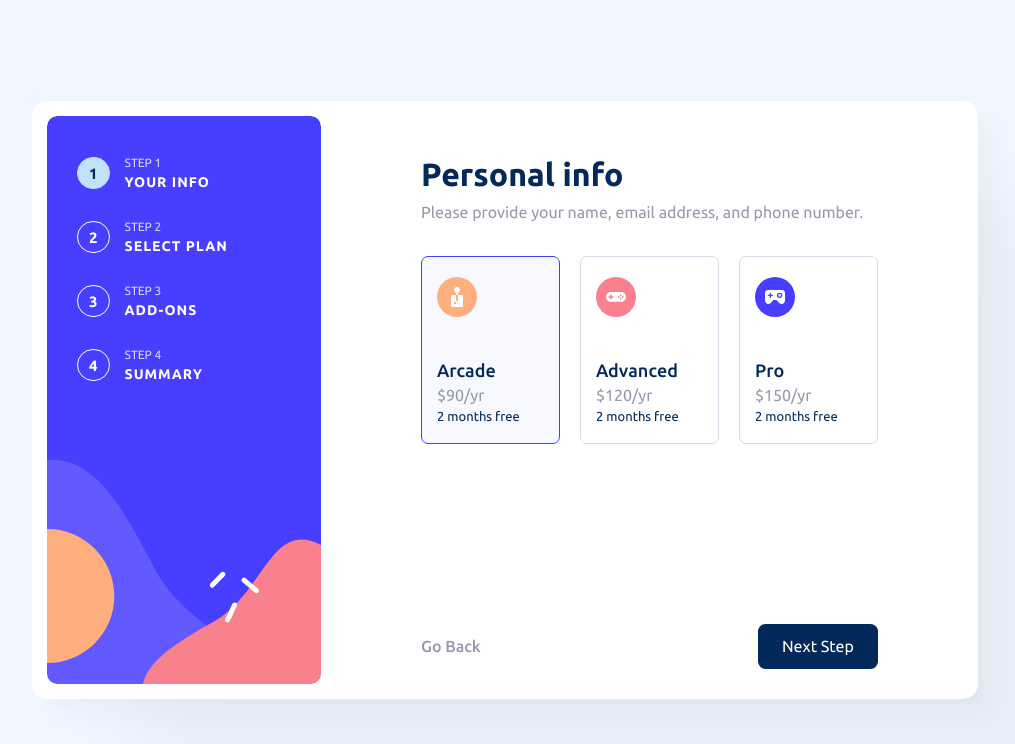
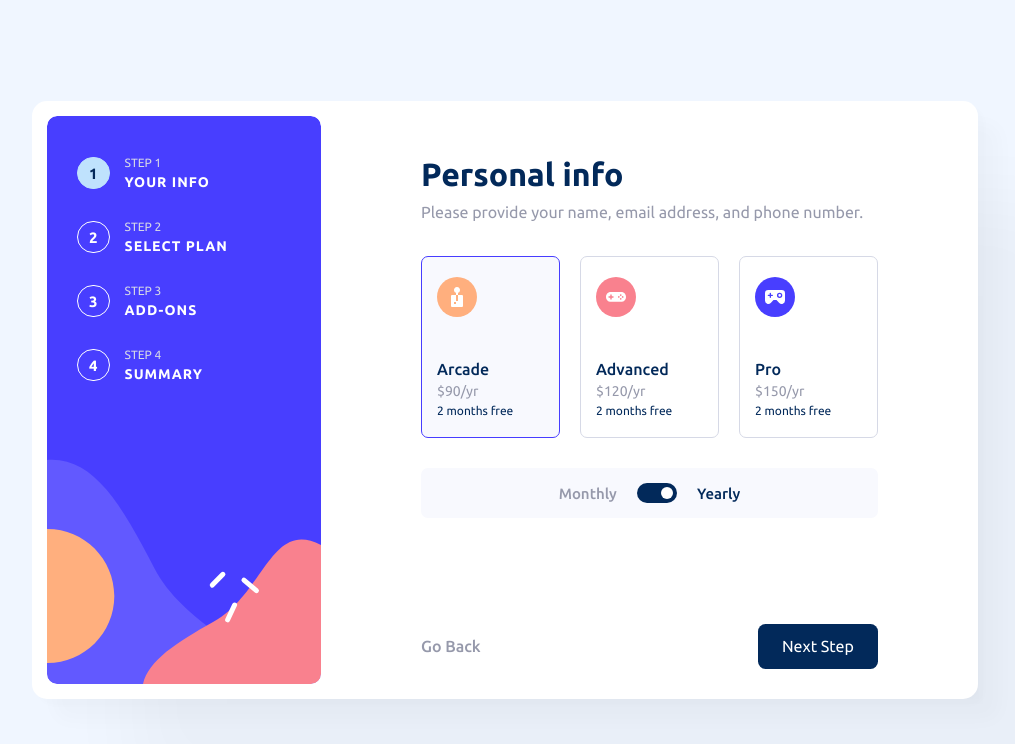
Before and after one commit to Salah1221/multi_step_form, a React (Vite) app: page /plan in a window 1280 px wide. Shown: the top 744 px of the page, without its empty margins (135-1150 px from the left). Built offline with nearby package versions, Linux system fonts and the light colour scheme.

Commit message:
Finished the layout of the plan page

```diff
--- a/src/Plan.jsx
+++ b/src/Plan.jsx
@@ -33,6 +33,13 @@ const Plan = () => {
           </div>
         </div>
       </div>
+      <div className="toggle-container">
+        <div className="monthly">Monthly</div>
+        <div className="toggle">
+          <div className="switch yearly"></div>
+        </div>
+        <div className="yearly active">Yearly</div>
+      </div>
     </div>
   );
 };
--- a/src/index.css
+++ b/src/index.css
@@ -7,7 +7,8 @@
   --cool-gray: hsl(231, 11%, 63%);
   --light-gray: hsl(229, 24%, 87%);
   --magnolia: hsl(217, 100%, 97%);
-  --alabaster: hsl(231, 100%, 99%);
+  --alabaster: hsl(228, 100%, 99%);
+  --hover-color: #f8f9fe;
 }
 
 *,
@@ -174,12 +175,14 @@ p {
   background-color: var(--marin-blue);
   color: white;
   transition: background-color 0.3s;
+  cursor: pointer;
 }
 
 .back {
   color: var(--cool-gray);
   font-weight: 500;
   transition: color 0.3s;
+  cursor: pointer;
 }
 
 .back:hover {
@@ -193,6 +196,7 @@ p {
 .cards {
   display: flex;
   gap: 20px;
+  margin-bottom: 30px;
 }
 
 .card {
@@ -204,11 +208,16 @@ p {
   padding: 20px 15px;
   border-radius: 7px;
   cursor: pointer;
+  transition: background-color 0.3s, border-color 0.3s;
 }
 
 .card.active {
   border-color: var(--purplish-blue);
-  background-color: #f8f9fe;
+  background-color: var(--hover-color);
+}
+
+.card:hover:not(.active) {
+  background-color: var(--hover-color);
 }
 
 .content {
@@ -218,18 +227,66 @@ p {
 }
 
 .plan-name {
-  font-size: 18px;
   color: var(--marin-blue);
   font-weight: 500;
 }
 
 .price {
   color: var(--cool-gray);
+  font-size: 14px;
 }
 
 .additional {
   color: var(--marin-blue);
-  font-size: 13px;
+  font-size: 12px;
+}
+
+.toggle-container {
+  display: flex;
+  align-items: center;
+  justify-content: center;
+  gap: 20px;
+  background-color: var(--hover-color);
+  border-radius: 7px;
+  padding: 15px;
+}
+
+.toggle-container .monthly,
+.toggle-container .yearly {
+  font-size: 15px;
+  color: var(--cool-gray);
+  font-weight: 500;
+  transition: color 0.3s;
+}
+
+.toggle-container .monthly.active,
+.toggle-container .yearly.active {
+  color: var(--marin-blue);
+}
+
+.toggle {
+  width: 40px;
+  height: 20px;
+  background-color: var(--marin-blue);
+  border-radius: 9999px;
+  position: relative;
+  cursor: pointer;
+}
+
+.switch {
+  position: absolute;
+  background-color: white;
+  top: 4px;
+  right: 4px;
+  height: 12px;
+  width: 12px;
+  border-radius: 50%;
+  transform: translateX(-20px);
+  transition: transform 0.3s;
+}
+
+.switch.yearly {
+  transform: translateX(0);
 }
 
 @media (max-width: 950px) {
```
